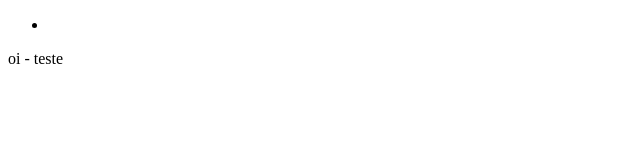
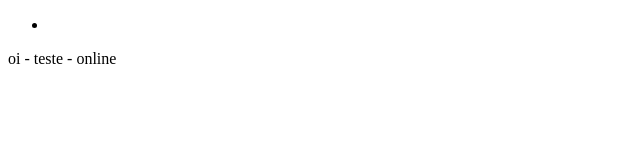
Before and after one commit to ftiosso/git, a plain HTML site: page index.html in a window 1280 px wide. Shown: the full height of the page, 0-640 px from the left. Drawn offline with Linux system fonts and the light colour scheme.

Commit message:
Update index.html
Inclusão da palavra online

```diff
--- a/index.html
+++ b/index.html
@@ -14,6 +14,6 @@
         </ul>
     </nav>
     <main></main>
-    <footer><p>oi - teste</p></footer>
+    <footer><p>oi - teste - online</p></footer>
 </body>
 </html>
```
